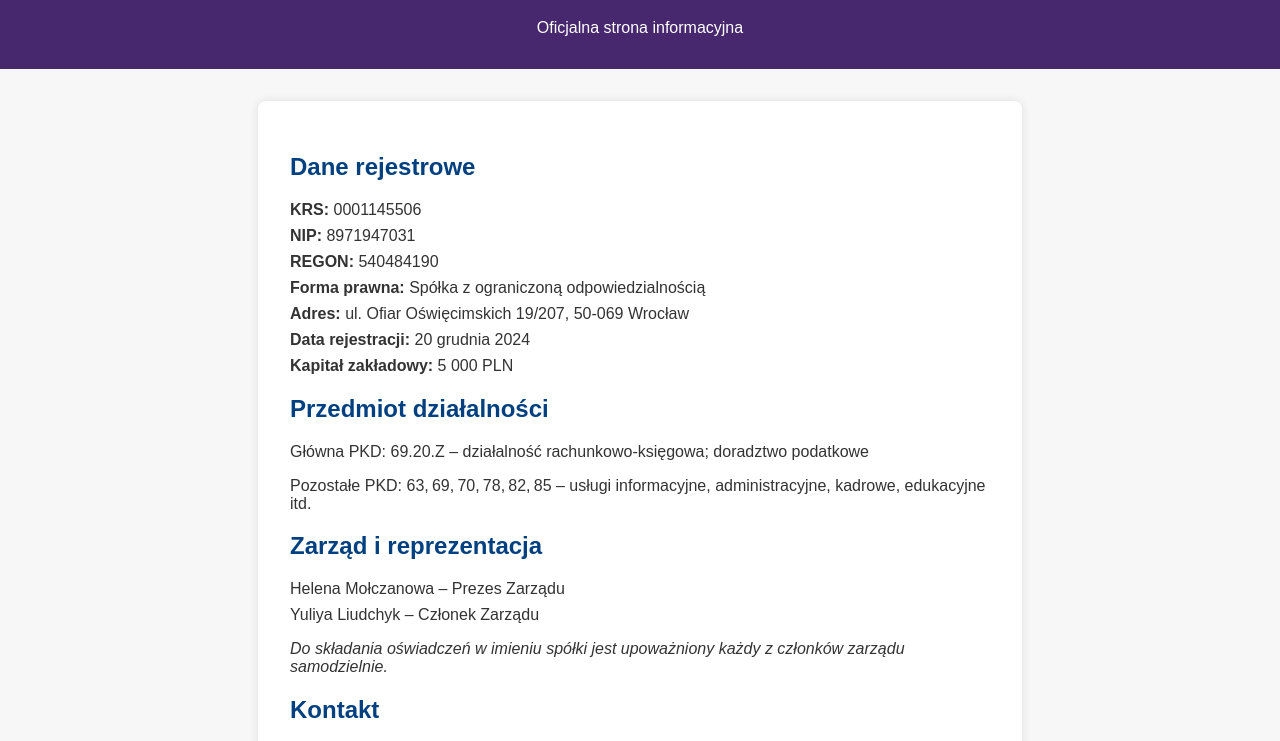
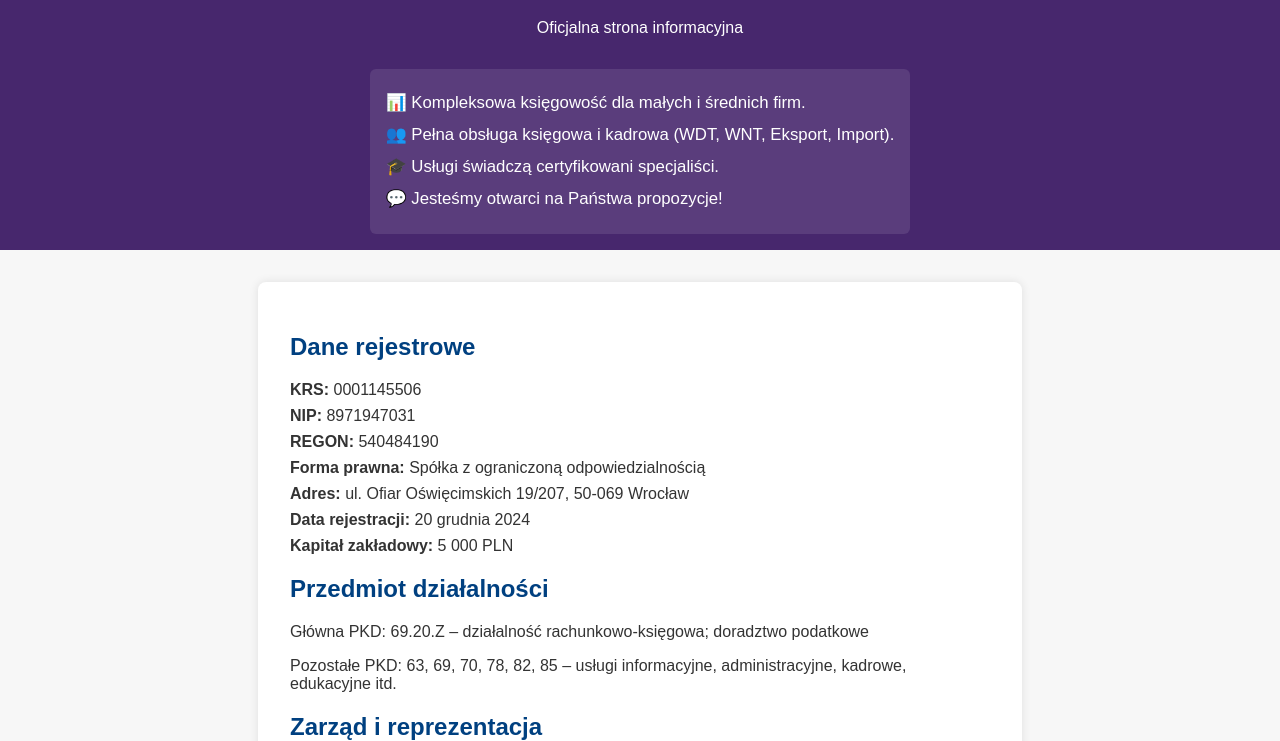
Before and after one commit to andrey-v-molchanov/leopolda.github.io, a plain HTML site: page index.html in a window 1280 px wide. Shown: the part 77-818 px from the top of the page. Drawn offline with Linux system fonts and the light colour scheme.

Commit message:
Added motto

```diff
--- a/index.html
+++ b/index.html
@@ -17,6 +17,20 @@
       color: white;
       padding: 1rem 2rem;
       text-align: center;
+    }
+    header .intro {
+      margin-top: 1rem;
+      background: rgba(255, 255, 255, 0.1);
+      padding: 1rem;
+      border-radius: 6px;
+      text-align: left;
+      line-height: 1.6;
+      font-size: 1.05em;
+      display: inline-block;
+      max-width: 600px;
+    }
+    header .intro p {
+      margin: 0.3em 0;
     }
     main {
       padding: 2rem;
@@ -44,6 +58,12 @@
   <header>
     <h1>BIURO RACHUNKOWE LEOPOLDA Sp. z o.o.</h1>
     <p>Oficjalna strona informacyjna</p>
+    <div class="intro">
+      <p>📊 Kompleksowa księgowość dla małych i średnich firm.</p>
+      <p>👥 Pełna obsługa księgowa i kadrowa (WDT, WNT, Eksport, Import).</p>
+      <p>🎓 Usługi świadczą certyfikowani specjaliści.</p>
+      <p>💬 Jesteśmy otwarci na Państwa propozycje!</p>
+    </div>
   </header>
   <main>
     <h2>Dane rejestrowe</h2>
@@ -57,8 +77,8 @@
       <li><strong>Kapitał zakładowy:</strong> 5 000 PLN</li>
     </ul>
     <h2>Przedmiot działalności</h2>
-    <p>Główna PKD: 69.20.Z – działalność rachunkowo‑księgowa; doradztwo podatkowe</p>
-    <p>Pozostałe PKD: 63, 69, 70, 78, 82, 85 – usługi informacyjne, administracyjne, kadrowe, edukacyjne itd.</p>
+    <p>Główna PKD: 69.20.Z – działalność rachunkowo-księgowa; doradztwo podatkowe</p>
+    <p>Pozostałe PKD: 63, 69, 70, 78, 82, 85 – usługi informacyjne, administracyjne, kadrowe, edukacyjne itd.</p>
     <h2>Zarząd i reprezentacja</h2>
     <ul>
       <li>Helena Mołczanowa – Prezes Zarządu</li>
```
